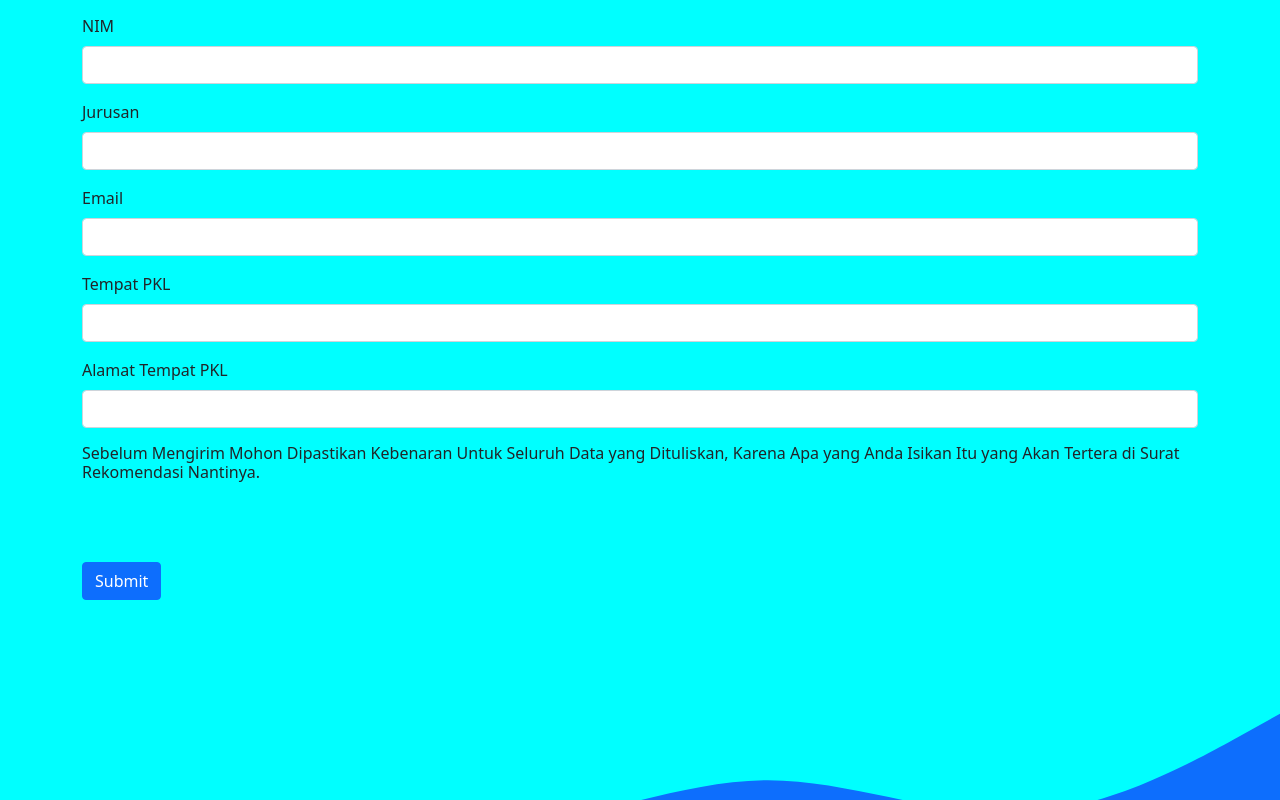
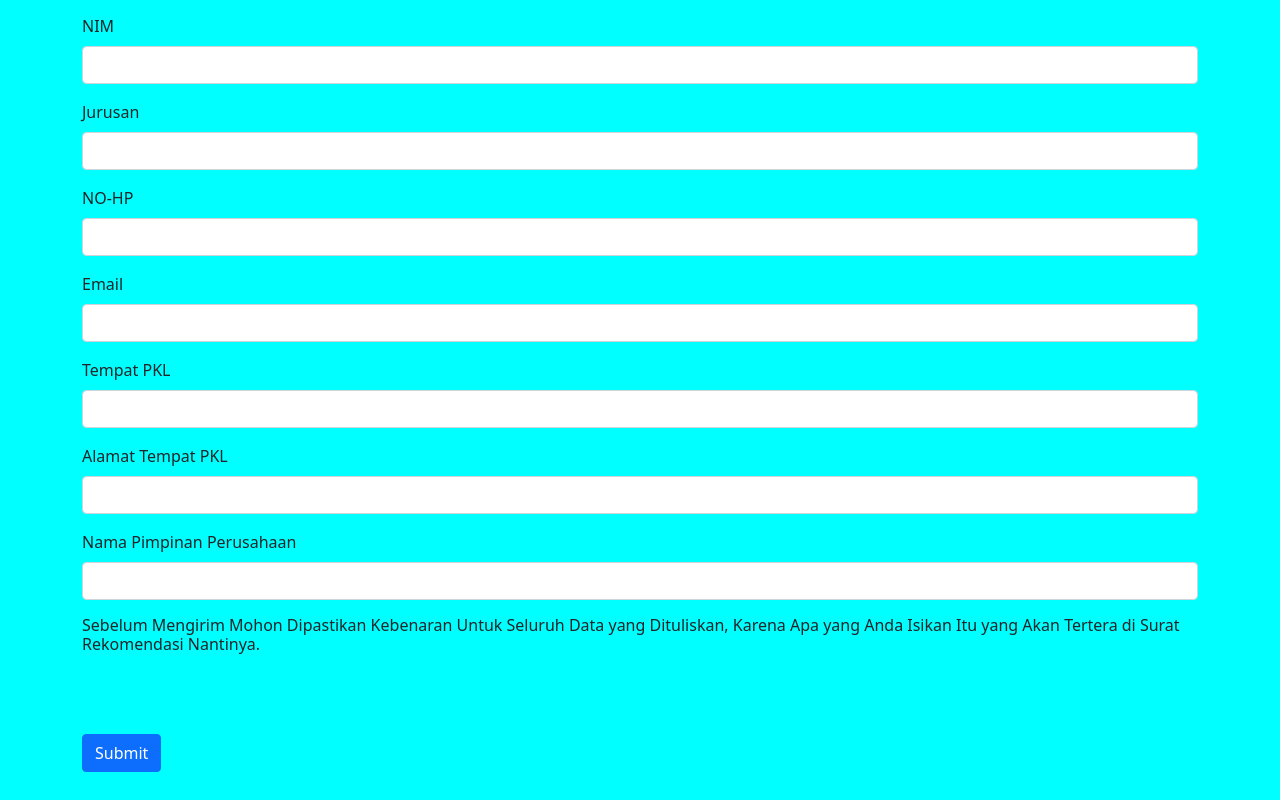
Before and after one commit to gandazonhturnip/PengajuanPKL.github.io, a plain HTML site: page index.html in a window 1280 px wide. Shown: the part 377-1177 px from the top of the page. Drawn offline with nearby package versions, Linux system fonts and the light colour scheme.

Commit message:
menambah fitur contact form

```diff
--- a/index.html
+++ b/index.html
@@ -47,6 +47,10 @@
             <input type="text" class="form-control" id="Jurusan" aria-describedby="Jurusan" name="jurusan" />
           </div>
           <div class="mb-3">
+            <label for="No-HP" class="form-label">NO-HP</label>
+            <input type="text" class="form-control" id="No-HP" aria-describedby="No-HP" name="no-hp" />
+          </div>
+          <div class="mb-3">
             <label for="email" class="form-label">Email</label>
             <input type="email" class="form-control" id="email" aria-describedby="email" name="email" />
           </div>
@@ -57,6 +61,10 @@
           <div class="mb-3">
             <label for="Address" class="form-label">Alamat Tempat PKL</label>
             <input type="text" class="form-control" id="Address" aria-describedby="Address" name="alamat tempat pkl" />
+          </div>
+          <div class="mb-3">
+            <label for="Nama" class="form-label">Nama Pimpinan Perusahaan</label>
+            <input type="text" class="form-control" id="Nama" aria-describedby="Nama" name="nama pimpinan" />
           </div>
           <h6>Sebelum Mengirim Mohon Dipastikan Kebenaran Untuk Seluruh Data yang Dituliskan, Karena Apa yang Anda Isikan Itu yang Akan Tertera di Surat Rekomendasi Nantinya.</h6>
           <br /><br /><br />
```
